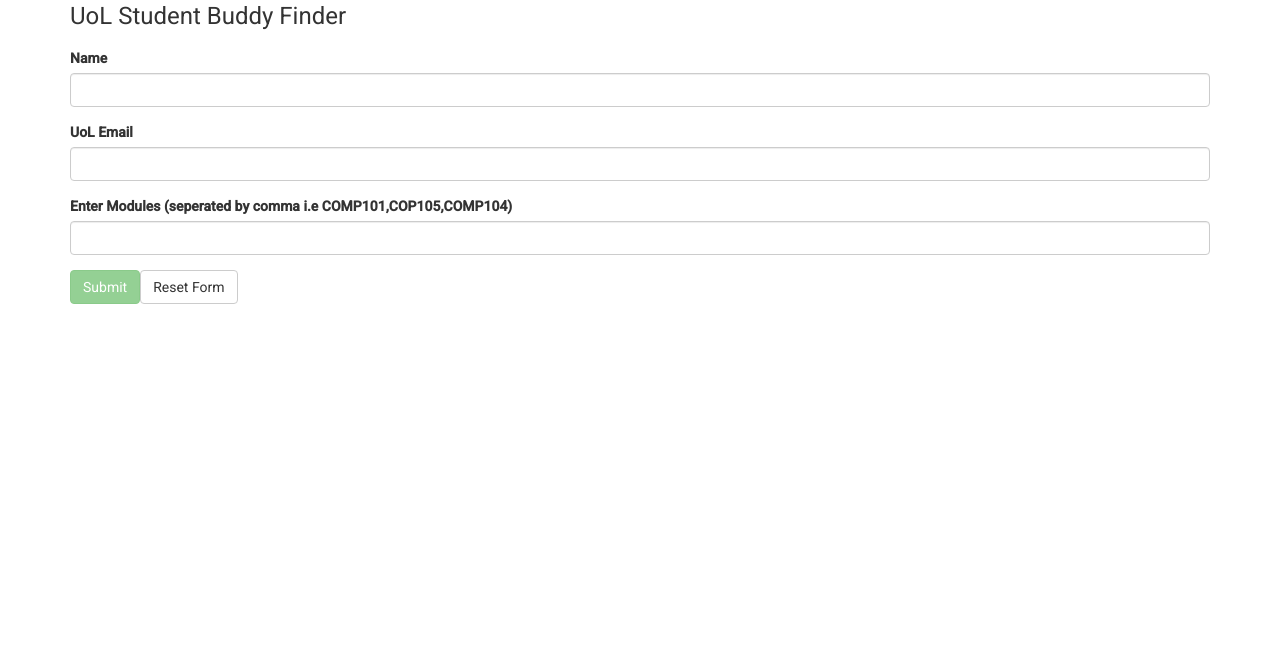
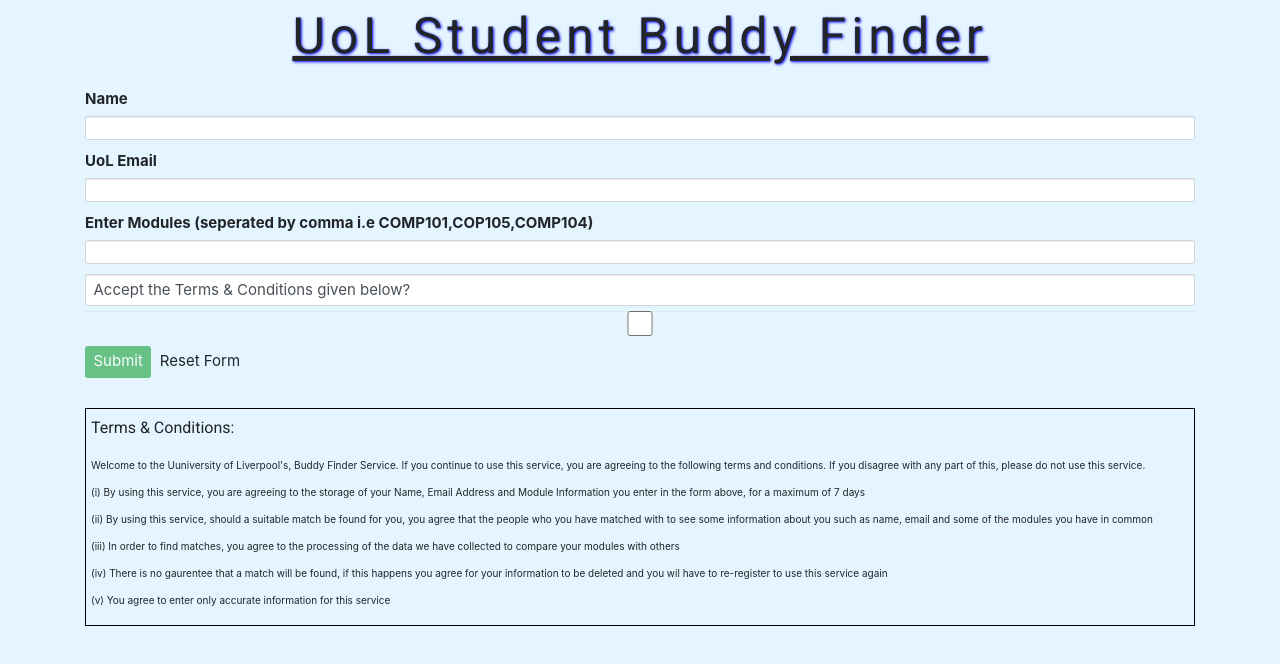
Before and after one commit to albinv/buddy_finder_front_end, an Angular app in the folder buddy-finder/: page / in a window 1280 px wide. Shown: the top 664 px of the page. Built offline with nearby package versions, Linux system fonts and the light colour scheme.

Commit message:
Styling improvements

```diff
--- a/buddy-finder/src/app/Student.ts
+++ b/buddy-finder/src/app/Student.ts
@@ -13,6 +13,7 @@
         public name:               string,
         public email:              string,
         public modulesString:      string,
+        public acceptTerms:        boolean,
         public modules:            string[],
         public date_registered:    string
     ) {  }
--- a/buddy-finder/src/app/app.module.ts
+++ b/buddy-finder/src/app/app.module.ts
@@ -13,6 +13,7 @@
 import {MatButtonModule} from '@angular/material/button';
 import { HomeComponent } from './home/home.component';
 import { StudentRegisterFormComponent } from './student-register-form/student-register-form.component';
+import { NgbModule } from '@ng-bootstrap/ng-bootstrap';
 
 
 
@@ -32,7 +33,8 @@
     FormsModule,
     ReactiveFormsModule,
     MatInputModule,
-    MatButtonModule
+    MatButtonModule,
+    NgbModule
   ],
   providers: [],
   bootstrap: [AppComponent]
--- a/buddy-finder/src/app/home/home.component.html
+++ b/buddy-finder/src/app/home/home.component.html
@@ -1 +1,12 @@
-<h1> You Have now successfully registered, finding a study buddy can take up-to a week so please be patient. You'll be notified via email regarding this. Please do not re-register unless you have been told to do so.</h1>
+<body>
+    <div class="container">
+        <br><br>
+        <div class="success_msg">
+            <h1> You have now successfully registered, finding a study buddy can take up-to a week so please be patient.</h1>
+            <h1>You'll be notified via email regarding this.</h1>
+            <h1>Please do not re-register unless you have been told to do so.</h1>
+        </div>
+        <br>
+        <h2>You may now close this tab.</h2>
+    </div>
+</body>
--- a/buddy-finder/src/app/home/home.component.scss
+++ b/buddy-finder/src/app/home/home.component.scss
@@ -0,0 +1,15 @@
+body{
+    background-color: #d1ffd9;
+}
+
+.success_msg{
+    border-width:2px;
+    border-style:solid;
+    border-color: #00cc22;
+    padding: 5px;
+    text-align: center;
+}
+
+.container{
+    text-align: center;
+}
--- a/buddy-finder/src/app/student-register-form/student-register-form.component.html
+++ b/buddy-finder/src/app/student-register-form/student-register-form.component.html
@@ -1,7 +1,9 @@
+<body>
     <div class="container">
         <div [hidden]="submitted">
             <h1> UoL Student Buddy Finder </h1>
             <form (ngSubmit)="onSubmit()" #studentForm="ngForm">
+
                 <div class="form-group">
                     <label for="name">Name</label>
                     <input type="text" class="form-control" id="name" required
@@ -26,10 +28,50 @@
                         [(ngModel)]="model.modulesString" name="modulesString"  #modulesString="ngModel">
                 </div>
 
+                <div class="form-group">
+                    <label for="acceptTerms" class="form-control">Accept the Terms & Conditions given below?</label>
+                    <input type="checkbox" class="form-control" id="acceptTerms" required
+                        [(ngModel)]="model.acceptTerms" name="acceptTerms"  #acceptTerms="ngModel">
+                    <div [hidden]="acceptTerms.valid || acceptTerms.pristine" class="alert alert-danger">
+                        Please accept T&C's before continuing...
+                    </div>
+                </div>
+
                 <button type="submit" class="btn btn-success" [disabled]="!studentForm.form.valid">Submit</button>
                 <button type="button" class="btn btn-default" (click)="newStudent(); studentForm.reset()">Reset Form</button>
 
             </form>
 
+            <br><br>
+            <div class="tcs">
+                <h3>Terms & Conditions:</h3>
+                <p>
+                    Welcome to the Uuniversity of Liverpool's, Buddy Finder Service. If you continue to use
+                    this service, you are agreeing to the following terms and conditions. If you disagree with
+                    any part of this, please do not use this service.
+                </p>
+                <p>
+                    (i) By using this service, you are agreeing to the storage of your Name, Email Address and
+                    Module Information you enter in the form above, for a maximum  of 7 days
+                </p>
+                <p>
+                    (ii) By using this service, should a suitable match be found for you, you agree that the people
+                    who you have matched with to see some information about you such as name, email and some of
+                    the  modules you have in common
+                </p>
+                <p>
+                    (iii) In order to find matches, you agree to the processing of the data we have collected to compare
+                    your modules with others
+                </p>
+                <p>
+                    (iv) There is no gaurentee that a match will be found, if this happens you agree for your
+                    information to be deleted and you wil have to re-register to use this service again
+                </p>
+                <p>
+                    (v) You agree to enter only accurate information for this service
+                </p>
+            </div>
+
         </div>
     </div>
+</body>
--- a/buddy-finder/src/app/student-register-form/student-register-form.component.scss
+++ b/buddy-finder/src/app/student-register-form/student-register-form.component.scss
@@ -0,0 +1,28 @@
+body {
+    background-color: #e5f5ff;
+}
+
+h1 {
+    font-size: 50px;
+    padding: 20px;
+    text-align: center;
+    text-decoration: underline;
+    letter-spacing: 5px;
+    text-shadow: 1px 1px 3px blue;
+}
+
+label {
+    font-size: 15px;
+}
+
+
+button{
+    font-size: 15px;
+}
+
+.tcs{
+    border-width:1px;
+    border-style:solid;
+    border-color:black;
+    padding: 5px;
+}
--- a/buddy-finder/src/app/student-register-form/student-register-form.component.ts
+++ b/buddy-finder/src/app/student-register-form/student-register-form.component.ts
@@ -3,6 +3,7 @@
 import { StudentClass } from '../Student';
 import { FormBuilder, FormControl } from '@angular/forms';
 import { Router } from '@angular/router';
+import {NgbModal, ModalDismissReasons} from '@ng-bootstrap/ng-bootstrap';
 
 
 @Component({
@@ -16,6 +17,7 @@
 export class StudentRegisterFormComponent implements OnInit {
 
   submitted = false;
+  closeResult = '';
   model!: StudentClass;
 
   constructor(private studentService:StudentsService, private form_builder: FormBuilder, private router: Router) { }
@@ -25,12 +27,32 @@
   }
 
   newStudent(){
-    this.model = new StudentClass("", "", "", [], new Date().toLocaleDateString('en-GB'));
+    this.model = new StudentClass("", "", "", false, [], new Date().toLocaleDateString('en-GB'));
+  }
+
+  check_valid_module(module_name: string) {
+    if (module_name.match(/^[0-9a-zA-Z]+$/)) {
+      return true
+    } else {
+      return false
+    }
   }
 
   onSubmit() {
     this.submitted = true;
-    this.model.modules = this.model.modulesString.split(',');
+    let valid_modules = true;
+    let modules_list = this.model.modulesString.split(',');
+    if (modules_list.length >0){
+      for (let module_code of modules_list) {
+        if (!this.check_valid_module(module_code)){
+          valid_modules = false
+        }
+      }
+    } else {
+      valid_modules = false
+    }
+    if (valid_modules) {
+      this.model.modules = modules_list;
       console.log(this.model);
       this.studentService.addStudent(
         this.model.name,
@@ -49,6 +71,9 @@
           }
         );
       this.router.navigate(['registered']);
+    } else  {
+      window.alert("Please Enter Valid modules which is seperated by a comma");
+      this.router.navigate(['add-student']);
     }
-
   }
+}
--- a/buddy-finder/src/polyfills.ts
+++ b/buddy-finder/src/polyfills.ts
@@ -1,3 +1,7 @@
+/***************************************************************************************************
+ * Load `$localize` onto the global scope - used if i18n tags appear in Angular templates.
+ */
+import '@angular/localize/init';
 /**
  * This file includes polyfills needed by Angular and is loaded before the app.
  * You can add your own extra polyfills to this file.
--- a/buddy-finder/src/styles.scss
+++ b/buddy-finder/src/styles.scss
@@ -2,3 +2,6 @@
 
 html, body { height: 100%; }
 body { margin: 0; font-family: Roboto, "Helvetica Neue", sans-serif; }
+
+/* Importing Bootstrap SCSS file. */
+@import '~bootstrap/scss/bootstrap';
```
Also changed, not shown: buddy-finder/package.json (+5 -2 lines). Lines whose indentation alone changed are shown as unchanged.
